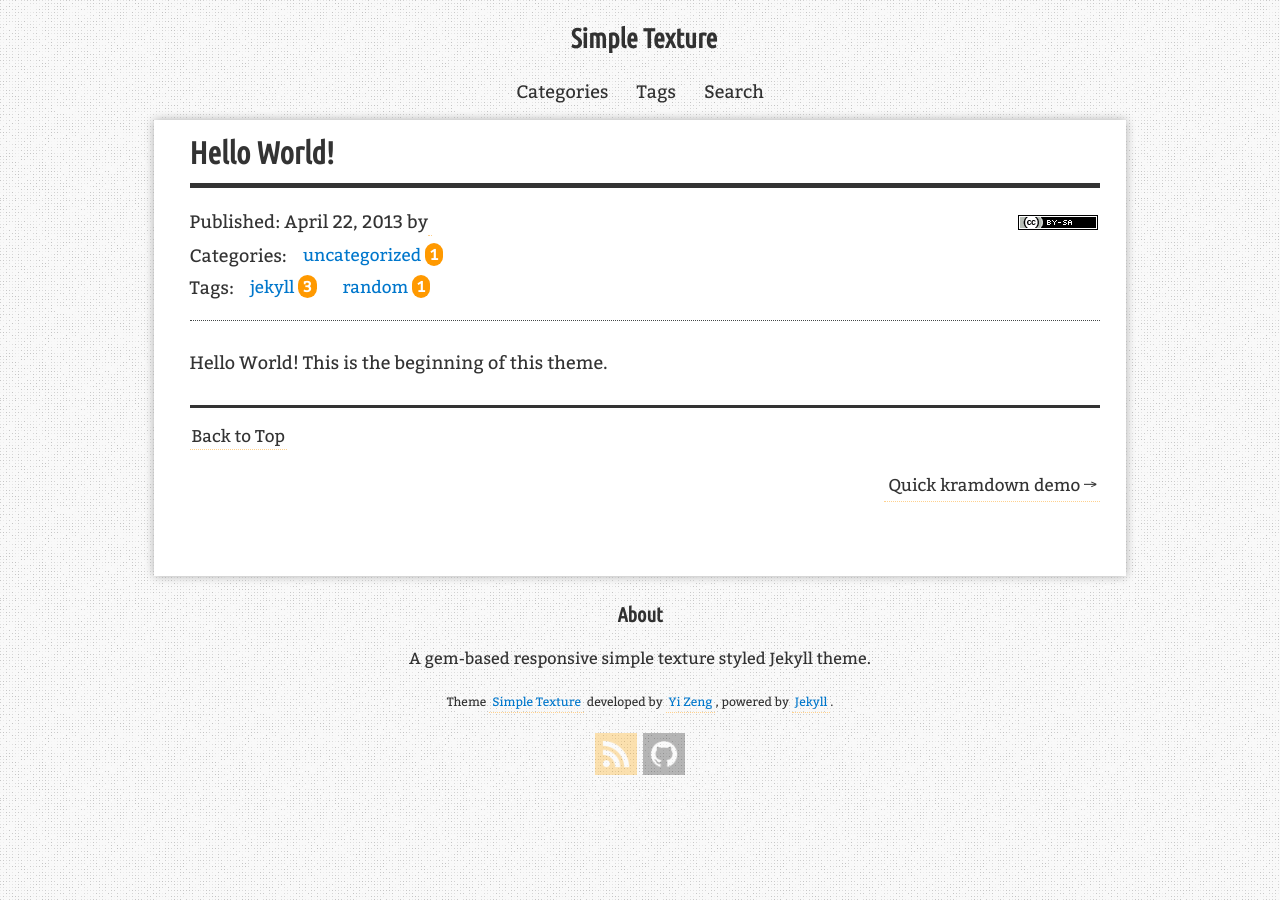
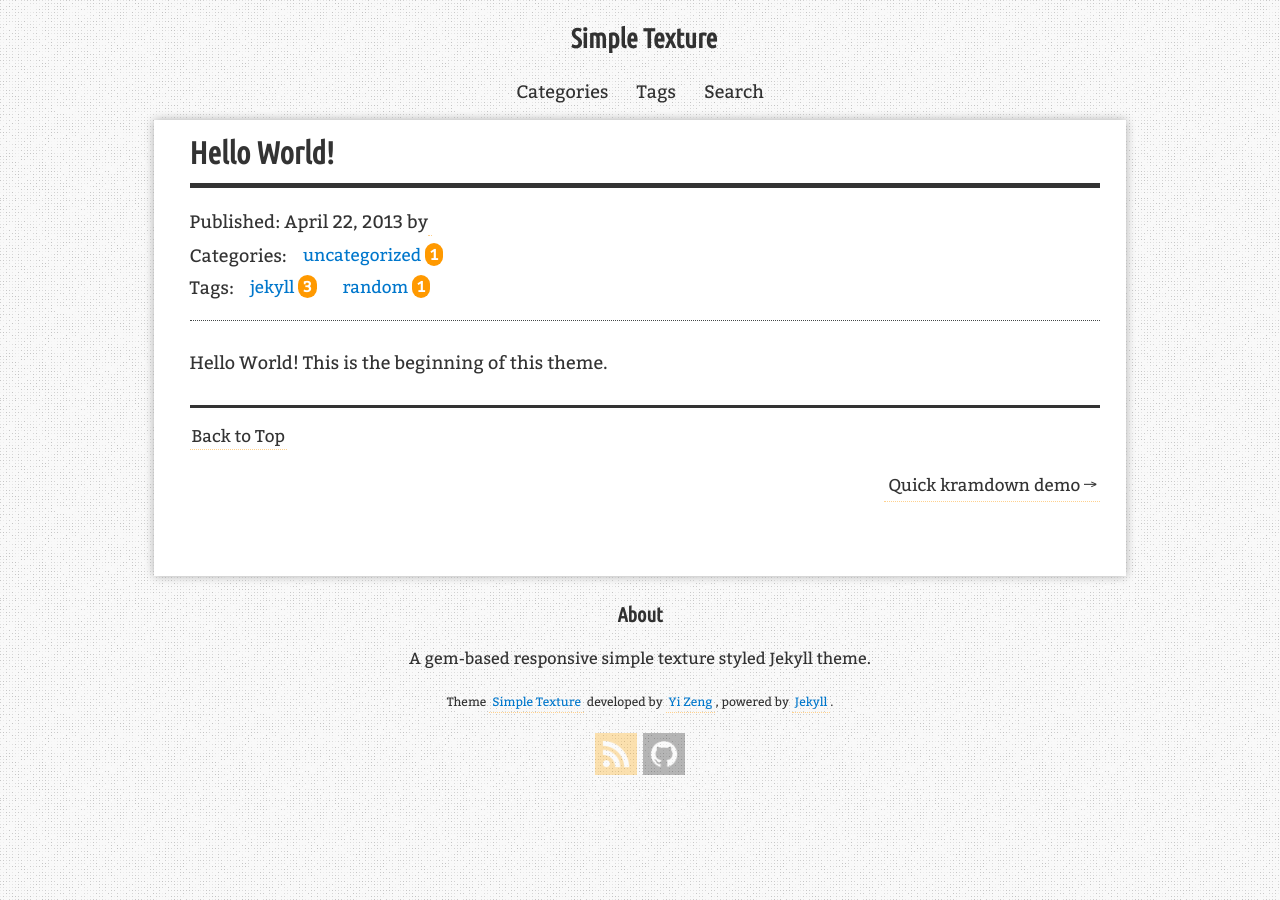
Before and after one commit to yizeng/jekyll-theme-simple-texture, a Jekyll site: the page built from _posts/2013-04-22-hello-world.md, in a window 1280 px wide. Built offline with Jekyll 4.4.1, drawn with Linux system fonts in a browser that asks for light colours; nearby versions of some CDN libraries; comment, search, counter and statistics services are not loaded.

Commit message:
Show CC License in post only when present in config

```diff
--- a/_config.yml
+++ b/_config.yml
@@ -51,8 +51,8 @@
   section2: <h2>A gem-based responsive simple texture styled Jekyll theme</h2>
   section3: <div class="social-links"><a class="ico-github btn" href="https://github.com/yizeng/jekyll-theme-simple-texture" title="View on GitHub"></a></div>
 blog:
-  cc_license: http://creativecommons.org/licenses/by-sa/4.0/ # A link to CC License
-  cc_license_image: /assets/images/theme/cc-by-sa.png # Choose one at https://creativecommons.org/choose/
+  cc_license: # A link to CC License of your choice, e.g. http://creativecommons.org/licenses/by-sa/4.0/.
+  cc_license_image: # An image of your CC License, e.g. /assets/images/theme/cc-by-sa.png
   footer_content: A gem-based responsive simple texture styled Jekyll theme.
 
 disqus:
--- a/_layouts/post.html
+++ b/_layouts/post.html
@@ -24,11 +24,15 @@
                                     <span itemprop="name">{% if page.author == null %}{{ site.author.name }}{% else %}{{ page.author }}{% endif %}</span>
                                 </span>
                             </a>
-                            <a class="license-icon" rel="license" href="{{ site.blog.cc_license }}" target="_blank" title="{{ site.data.i18n[site.lang].show_license }}">
+                            {% if site.blog.cc_license and site.blog.cc_license_image %}
+                                <a class="license-icon" rel="license" href="{{ site.blog.cc_license }}" target="_blank" title="{{ site.data.i18n[site.lang].show_license }}">
                                     <img alt="Creative Commons Licence" style="border-width:0" src="{{ site.blog.cc_license_image | relative_url }}"  height="16" width="80"/>
-                                </a> {% if page.last_updated %} ({{ site.data.i18n[site.lang].last_updated
-                            }}:
-                            <time class="date-updated updated" title="{{ page.last_updated | date_to_xmlschema }}" datetime="{{ page.last_updated | date_to_xmlschema }}">{{ page.last_updated }}</time>) {% endif %}
+                                </a>
+                            {% endif %}
+                            {% if page.last_updated %}
+                                ({{ site.data.i18n[site.lang].last_updated}}:
+                                <time class="date-updated updated" title="{{ page.last_updated | date_to_xmlschema }}" datetime="{{ page.last_updated | date_to_xmlschema }}">{{ page.last_updated }}</time>)
+                            {% endif %}
                         </p>
                         <ul class="list-category list-linear">
                             <li class="list-head">{{ site.data.i18n[site.lang].categories }}: </li>
--- a/starter-kit/_config.yml
+++ b/starter-kit/_config.yml
@@ -52,8 +52,8 @@
   section2: <h2>A gem-based responsive simple texture styled Jekyll theme</h2>
   section3: <div class="social-links"><a class="ico-github btn" href="https://github.com/yizeng/jekyll-theme-simple-texture" title="View on GitHub"></a></div>
 blog:
-  cc_license: http://creativecommons.org/licenses/by-sa/4.0/ # A link to CC License
-  cc_license_image: /assets/images/theme/cc-by-sa.png # Choose one at https://creativecommons.org/choose/
+  cc_license: # A link to CC License of your choice, e.g. http://creativecommons.org/licenses/by-sa/4.0/.
+  cc_license_image: # An image of your CC License, e.g. /assets/images/theme/cc-by-sa.png
   footer_content: A gem-based responsive simple texture styled Jekyll theme.
 
 disqus:
```
